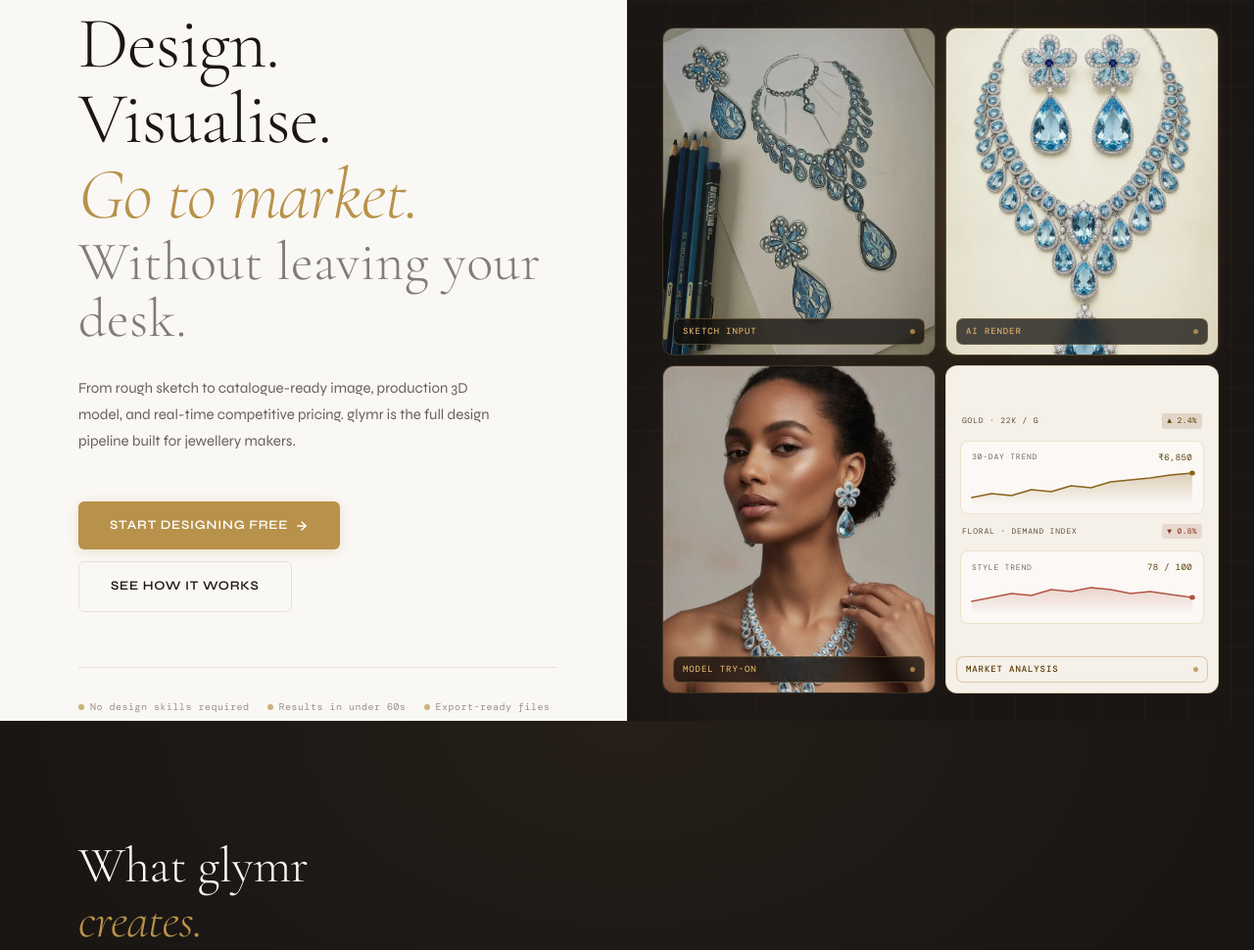
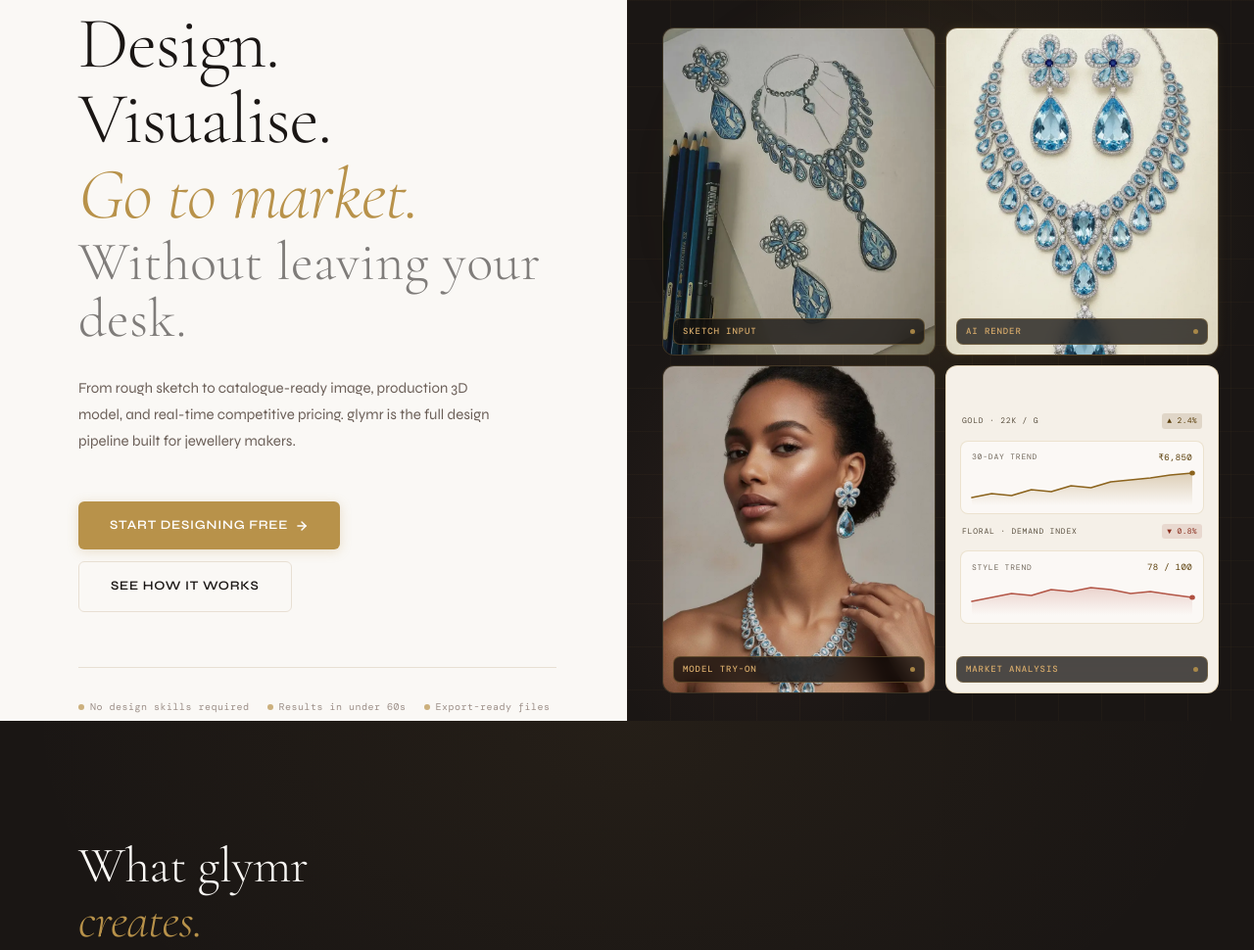
Before and after one commit to fakubwoy/ai-studio, a Flask app: page / in a window 1280 px wide. Shown: the part 64-1034 px from the top of the page at 98% size. Run offline with Flask 3, Linux system fonts and the light colour scheme; some libraries are stand-ins or nearby versions; some web fonts are replaced.

Commit message:
pill color fix

```diff
--- a/templates/landing.html
+++ b/templates/landing.html
@@ -1698,8 +1698,8 @@
             </div>
 
           </div>
-          <div class="jrny-badge" style="background:rgba(245,240,232,.85); border-color:rgba(184,146,74,.4);">
-            <span class="jrny-badge-label" style="color:#5a3e0a;">Market Analysis</span>
+          <div class="jrny-badge">
+            <span class="jrny-badge-label">Market Analysis</span>
             <span class="jrny-badge-dot"></span>
           </div>
         </div>
```
